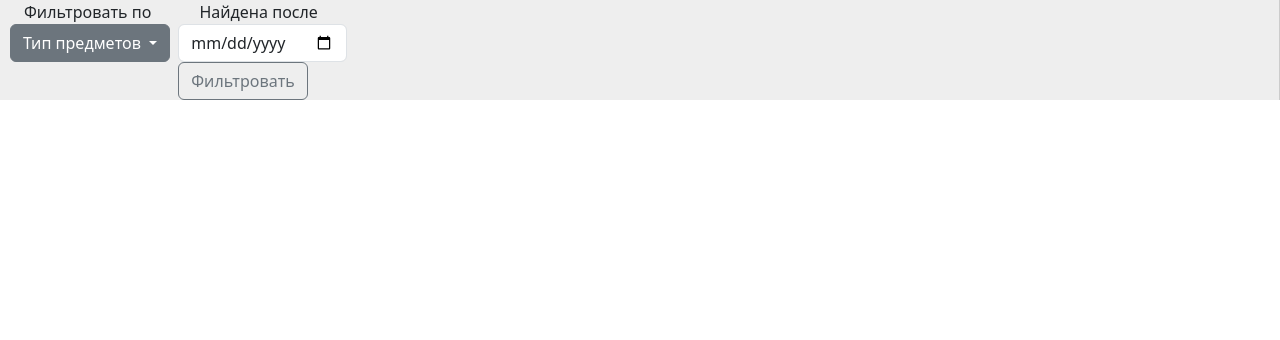
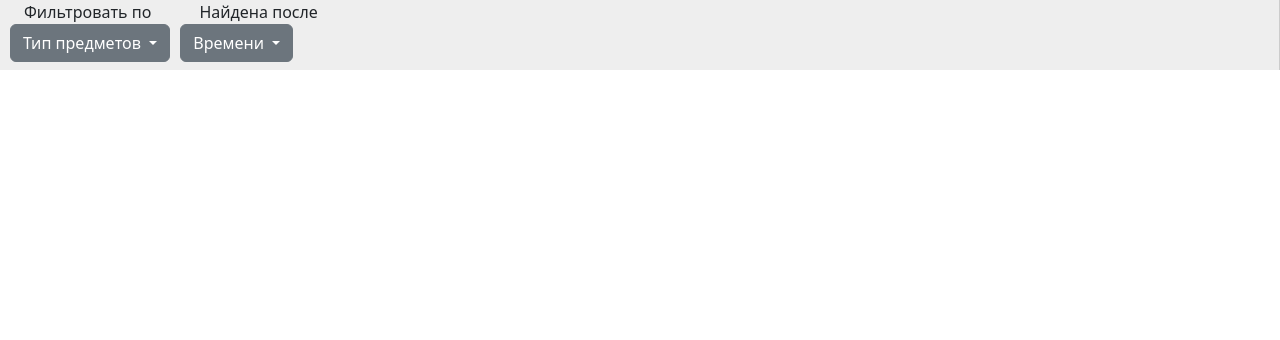
Before and after one commit to headcrab8524/NeiroSystem, a Django app: page / in a window 1280 px wide. Shown: the part 120-460 px from the top of the page. Run offline with Django 5.2, Linux system fonts and the light colour scheme; data that the repository does not hold is empty.

Commit message:
Меняем даты

```diff
--- a/lostfiles/main/templates/main/index.html
+++ b/lostfiles/main/templates/main/index.html
@@ -24,12 +24,18 @@
                     {% endif %}
                 </ul>
             </div>
-                    <div class = "ms-2">
-                        <form action="{% url 'show_by_time' %}" method="post" name="show_by_time" id="show_by_time">
-                            {% csrf_token %}
-                            <input class="form-control" type="date" name="date" placeholder="Найдена после">
-                            <a href="{% url 'show_by_time' %}"><button type="submit" form="show_by_time" class="btn btn-outline-secondary">Фильтровать</button></a>
-                        </form>
+                    <div class="dropdown mb-2">
+                        <button class="btn btn-secondary dropdown-toggle" type="button" id="dropdownMenuButton2" data-bs-toggle="dropdown" aria-expanded="false">
+                            Времени
+                        </button>
+                        <ul class="dropdown-menu" aria-labelledby="dropdownMenuButton2">
+                            <li><a class="dropdown-item" href="{% url 'main' %}">Без времени</a></li>
+                            <li><a class="dropdown-item" href="{% url '#' %}">24 часа</a></li>
+                            <li><a class="dropdown-item" href="{% url '#' %}">7 дней</a></li>
+                            <li><a class="dropdown-item" href="{% url '#' %}">30 дней</a></li>
+                            <li><a class="dropdown-item" href="{% url '#' %}">6 месяцев</a></li>
+                            <li><a class="dropdown-item" href="{% url '#' %}">1 год</a></li>
+                        </ul>
                     </div>
             </div>
         </td>
```
Also changed, not shown: lostfiles/2024-06-12-19-52-02.png (added).
